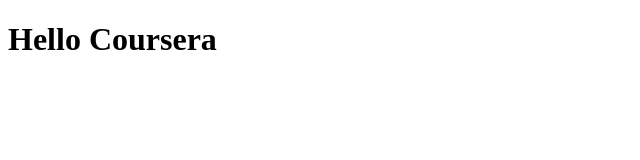
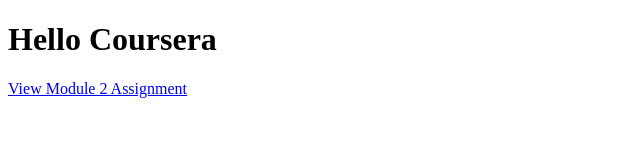
Before and after one commit to Vkodali117/Coursera, a plain HTML site: page index.html in a window 1280 px wide. Shown: the whole page, without its empty margins (0-640 px from the left). Drawn offline with Linux system fonts and the light colour scheme.

Commit message:
Update index.html

```diff
--- a/index.html
+++ b/index.html
@@ -8,5 +8,6 @@
 </head>
 <body>
 <h1>Hello Coursera</h1>
+	<a href= "https://vkodali117.github.io/Coursera/Mod2_assignment/"> View Module 2 Assignment </a>
 </body>
 </html>
```
